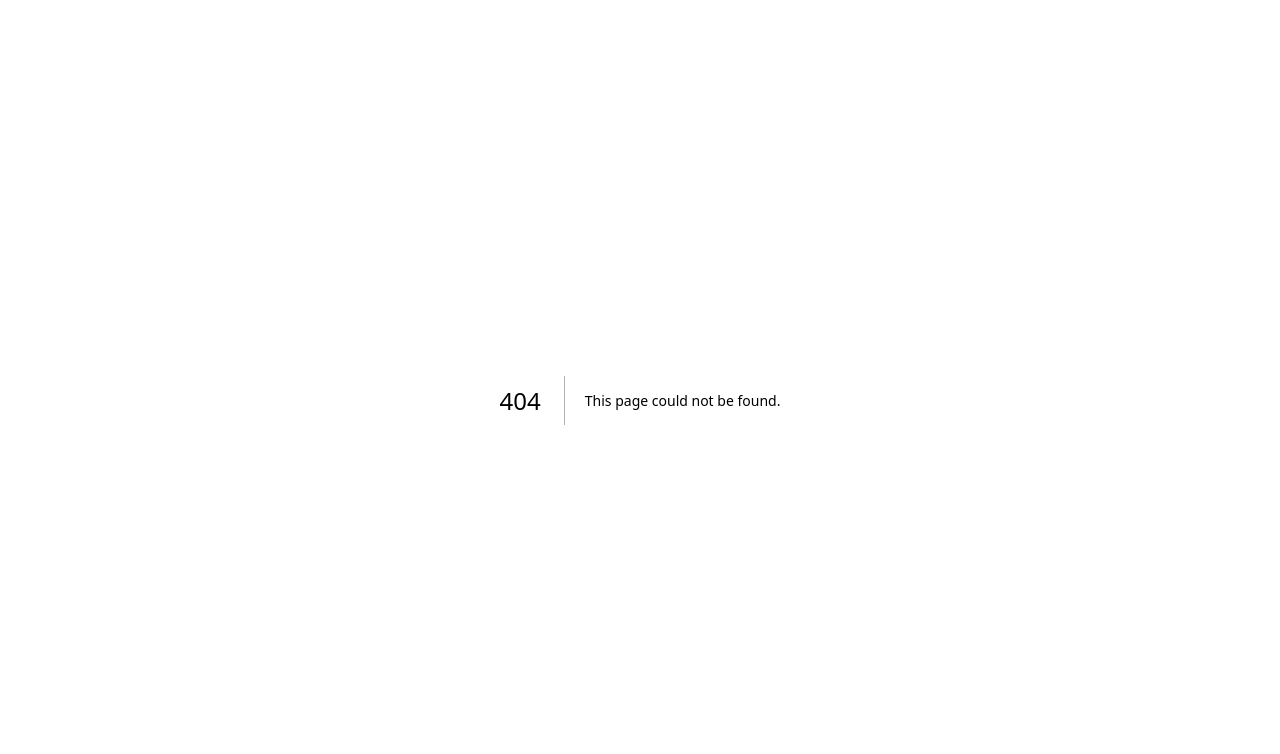
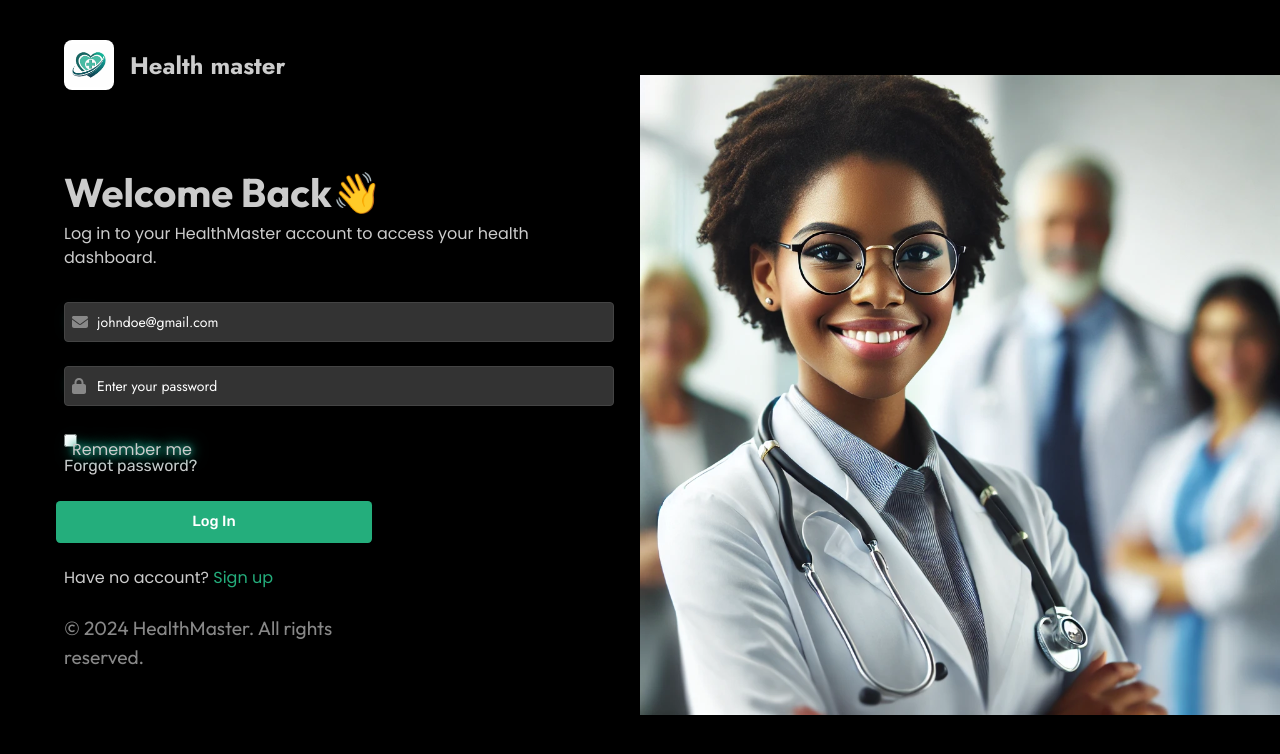
Before and after one commit to CHEGEBB/healthmasterv2, a Next.js app: page /login in a window 1280 px wide. Before the commit this address had no page. Shown: the top 754 px of the page. Built offline with nearby package versions, Linux system fonts and the light colour scheme.

Commit message:
refactor: Update import statements for FontAwesomeIcon and remove unused icons

```diff
--- /dev/null
+++ b/app/login/page.jsx
@@ -0,0 +1,84 @@
+"use client";
+import Image from "next/image";
+import { useState } from "react";
+import { FontAwesomeIcon } from "@fortawesome/react-fontawesome";
+import { faEnvelope, faLock } from "@fortawesome/free-solid-svg-icons";
+import { Button } from "@/components/ui/button";
+import { Input } from "@/components/ui/input";
+import "../../sass/auth.scss";
+
+export default function Login() {
+  const [focusedInput, setFocusedInput] = useState(null);
+
+  return (
+    <div className="container">
+      <div className="items-start justify-start mx-4 form-container">
+        <div className="flex-row form-logo">
+          <Image src="/assets/icons/new.jpg" alt="HealthMaster logo" width={100} height={100} />
+          <h2 className="items-center text-xl font-bold">Health master</h2>
+        </div>
+        <div className="form-title">
+          <h1 className="flex items-start">Welcome Back👋</h1>
+          <p>
+            Log in to your HealthMaster account to access your health dashboard.
+          </p>
+        </div>
+        <form className="flex-col">
+          <div className={`form-group ${focusedInput === 'email' ? 'focused' : ''}`}>
+            <label htmlFor="email">Email</label>
+            <div className="input-wrapper">
+              <FontAwesomeIcon icon={faEnvelope} className="input-icon" />
+              <Input
+                type="email"
+                id="email"
+                required
+                onFocus={() => setFocusedInput('email')}
+                onBlur={() => setFocusedInput(null)}
+                placeholder="johndoe@gmail.com"
+              />
+            </div>
+          </div>
+          <div className={`form-group ${focusedInput === 'password' ? 'focused' : ''}`}>
+            <label htmlFor="password">Password</label>
+            <div className="input-wrapper">
+              <FontAwesomeIcon icon={faLock} className="input-icon" />
+              <Input
+                type="password"
+                id="password"
+                required
+                onFocus={() => setFocusedInput('password')}
+                onBlur={() => setFocusedInput(null)}
+                placeholder="Enter your password"
+              />
+            </div>
+          </div>
+          <div className="flex-row form-group remember-forgot">
+            <div className="remember-me">
+              <input type="checkbox" id="remember" name="remember" />
+              <label htmlFor="remember">Remember me</label>
+            </div>
+            <a href="/forgot-password" className="forgot-password">Forgot password?</a>
+          </div>
+          <div className="form-group">
+            <Button type="submit" className="btn btn-primary">
+              Log In
+            </Button>
+          </div>
+        </form>
+        <div className="form-group">
+          <p>
+             Have no account? <a href="/">Sign up</a>
+          </p>
+        </div>
+        <div className="form-group">
+          <p className="text-[#24AE7C] copyright">
+            © 2024 HealthMaster. All rights reserved.
+          </p>
+        </div>
+      </div>
+      <div className="container-image blur-sm">
+        <Image src="/assets/images/back1.webp" width={1000} height={1000} alt="Background" />
+      </div>
+    </div>
+  );
+}
--- a/sass/auth.scss
+++ b/sass/auth.scss
@@ -16,10 +16,11 @@
   display: flex;
   flex-direction: row;
   background-color: black;
-  color: white;
+  color: #ccc;
   align-items: center;
   font-family: 'Rubik', sans-serif;
   overflow-y: hidden;
+  min-height: 100vh;
   .form-logo{
     position: absolute;
     top: 5%;
@@ -62,6 +63,14 @@
       max-width: 300px;
       margin-bottom: 1.5rem;
       position: relative;
+      .copyright{
+        font-size: 1.2rem;
+        color: #888;
+        margin-bottom: 1rem;
+        position: absolute;
+        top: 55%;
+        font-family: 'Outfit', sans-serif;
+      }
 
       label {
         position: absolute;
@@ -70,14 +79,6 @@
         transition: all 0.3s ease;
         pointer-events: none;
         font-family: 'Poppins', sans-serif;
-      }
-      #placeholder{
-        display: inline-block;
-        position: absolute;
-        top: 50%;
-        font-size: 1.2rem;
-        color: #333;
-        transition: all 0.3s ease;
       }
 
       .input-wrapper {
```
Also changed, not shown: app/page.jsx (+11 -15 lines), public/assets/images/back1.webp (added), public/assets/images/back2.webp (added).
